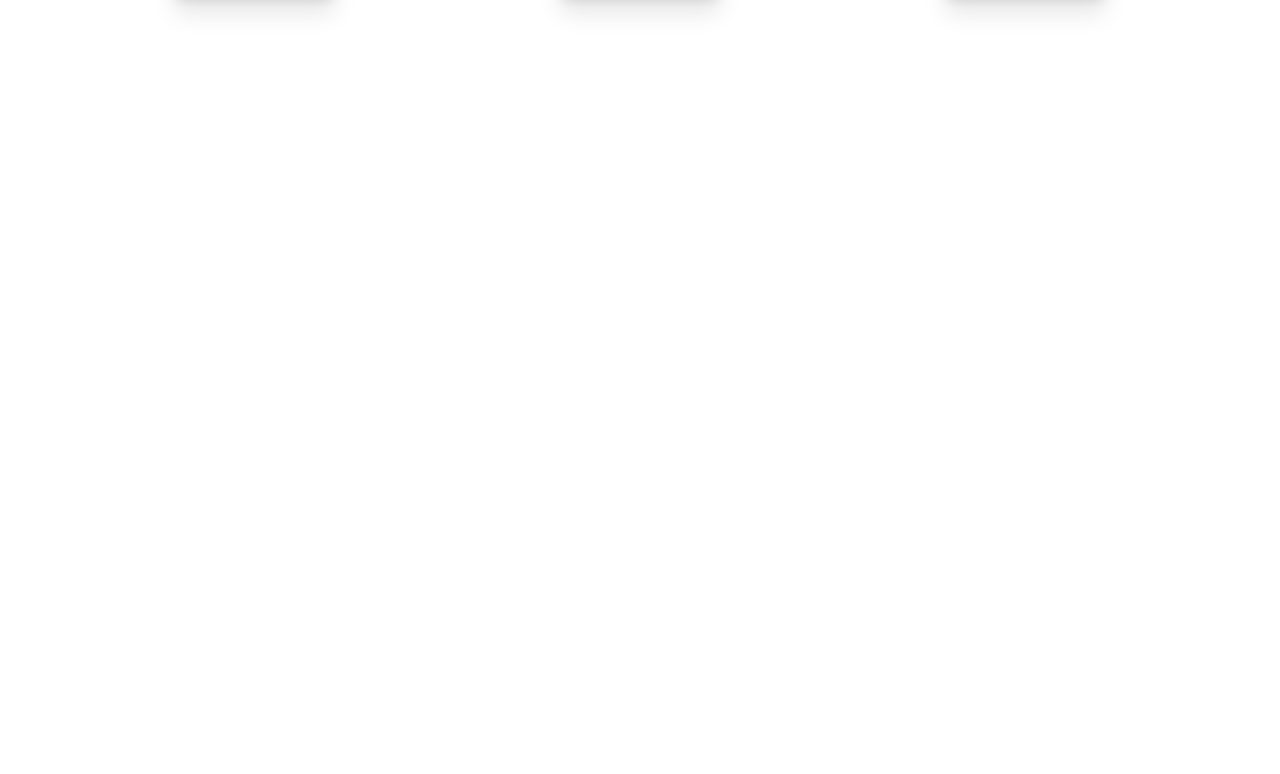
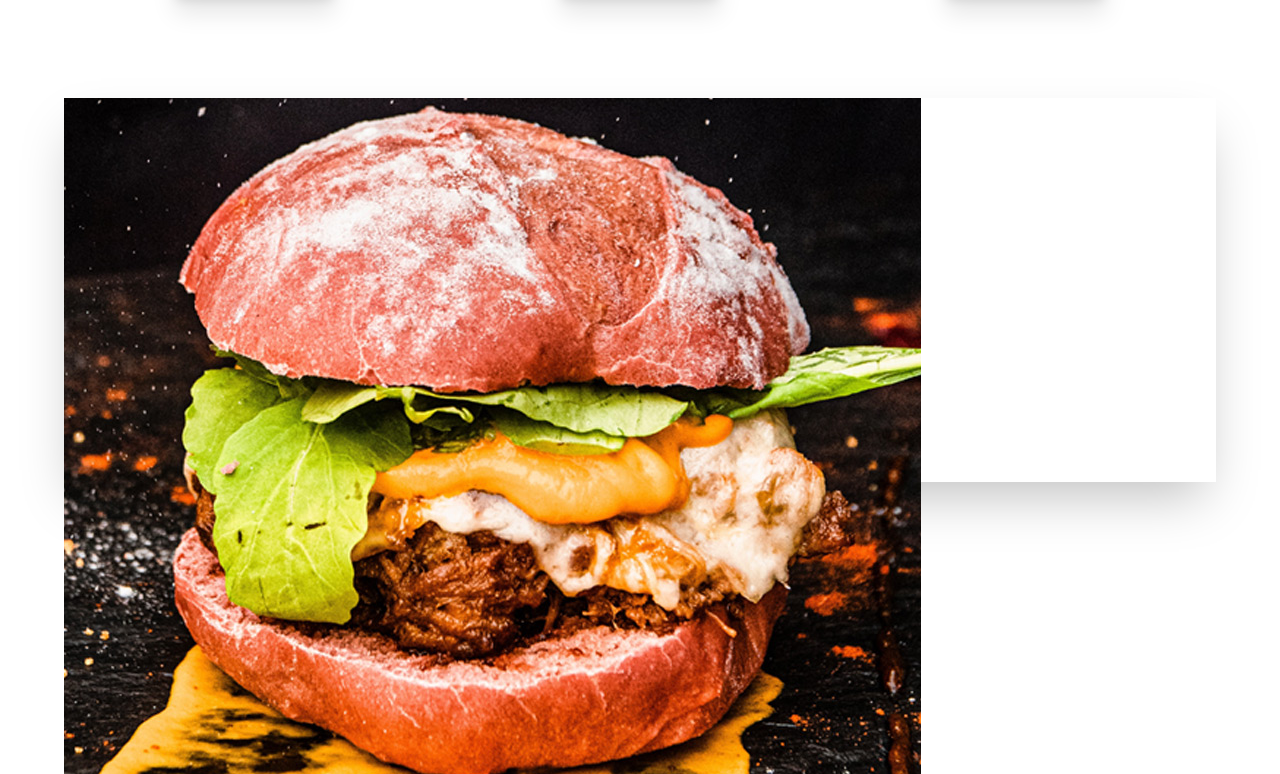
Before and after one commit to MaximeLecieux/burger-house, a React (Create React App) app: page / in a window 1280 px wide. Shown: the part 2026-2800 px from the top of the page. Before the commit the page ends 2124 px from the top, so only its background shows below. Built offline with nearby package versions, Linux system fonts and the light colour scheme.

Commit message:
Avancement sur la section Event, installation du composant AliceCarousel + début de configuration du caroussel

```diff
--- a/package.json
+++ b/package.json
@@ -7,6 +7,7 @@
     "@testing-library/react": "^13.4.0",
     "@testing-library/user-event": "^13.5.0",
     "react": "^18.3.1",
+    "react-alice-carousel": "^2.9.1",
     "react-dom": "^18.3.1",
     "react-router-dom": "^6.23.0",
     "react-scripts": "5.0.1",
--- /dev/null
+++ b/src/components/marketing/pageSections/Event.js
@@ -0,0 +1,31 @@
+import React from 'react'
+import Container from '../../elements/Container'
+import AliceCarousel from 'react-alice-carousel'
+import 'react-alice-carousel/lib/alice-carousel.css'
+import Image from '../../../medias/images/products/Product-1.jpg'
+
+export default function Event() {
+
+  const handleDragStart = (e) => e.preventDefault();
+
+  const items = [
+    <img src={Image} onDragStart={handleDragStart} role="presentation" />,
+    <img src={Image} onDragStart={handleDragStart} role="presentation" />,
+    <img src={Image} onDragStart={handleDragStart} role="presentation" />,
+  ];
+
+  return (
+    <Container>
+        <div className='shadow-2xl mb-20 h-96'>
+          <AliceCarousel
+          mouseTracking
+          items={items}
+          autoPlay
+          infinite
+          autoPlayInterval="4000"
+          disableButtonsControls
+          />
+        </div>
+    </Container>
+  )
+}
--- a/src/css/index.css
+++ b/src/css/index.css
@@ -3,6 +3,8 @@
 @tailwind utilities;
 
 @import url('https://fonts.googleapis.com/css2?family=Alfa+Slab+One&family=Roboto:ital,wght@0,100;0,300;0,400;0,500;0,700;0,900;1,100;1,300;1,400;1,500;1,700;1,900&display=swap');
+
+@import "react-alice-carousel/lib/alice-carousel.css";
 
 body{
     font-family: 'Roboto';
--- a/src/pages/HomePage.js
+++ b/src/pages/HomePage.js
@@ -2,6 +2,7 @@
 import HeroTop from '../components/marketing/pageSections/HeroTop'
 import LastProducts from '../components/marketing/pageSections/LastProducts'
 import Products from '../components/marketing/pageSections/Products'
+import Event from '../components/marketing/pageSections/Event'
 
 export default function HomePage() {
   return (
@@ -9,6 +10,7 @@
       <HeroTop/>
       <LastProducts/>
       <Products/>
+      <Event/>
     </>
   )
 }
```
Also changed, not shown: src/components/DisplayTitles/HeadingTitles.js (line endings or trailing spaces), 1 other file (tests, documents, lock files or other folders).
